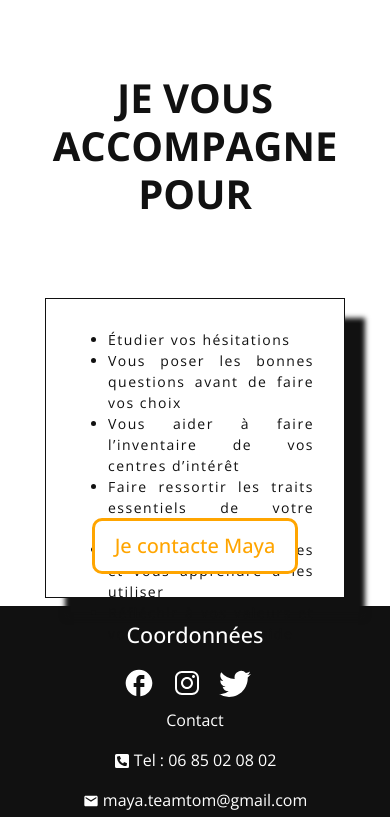
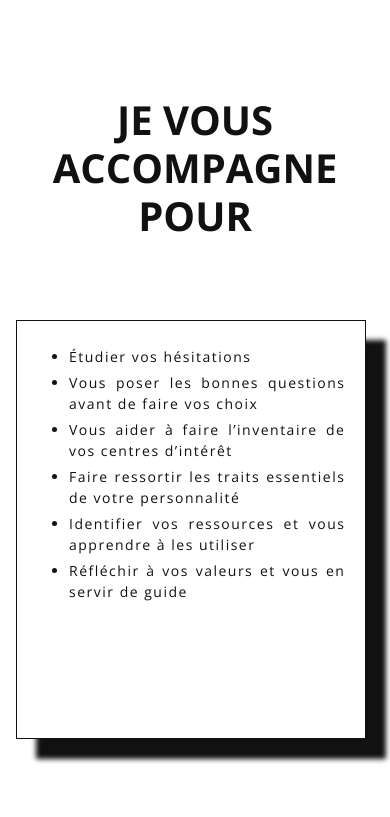
Before and after one commit to ProjectXTN/maya-coach, a React (Create React App) app: page /orienter in a window 390 px wide. Shown: the part 1028-1845 px from the top of the page. Built offline with nearby package versions, Linux system fonts and the light colour scheme.

Commit message:
responsive Orienter

```diff
--- a/src/pages/Orienter/index.jsx
+++ b/src/pages/Orienter/index.jsx
@@ -70,13 +70,9 @@ const Orienter = () => {
                             </ul>
                         </p>
             </TextOrientation>
-
-            <BgRow>
-                {/* <img src={ imageEtudiant2 }></img> */}
-            </BgRow>
         </Container2>
 
-        <div className='text-center'>
+        <div className='text-center mt-5'>
             <Button title="Je contacte Maya" variant='secundary' onClick={handleClickToContact}/>
         </div>
     </motion.div>
--- a/src/pages/Orienter/styles.js
+++ b/src/pages/Orienter/styles.js
@@ -31,13 +31,15 @@ export const Container2 = styled.div`
     width: 80%;
 
     @media screen and (width <= 1200px) {
-        margin-top: -10%;
+        margin-top: 0%;
+        height: 40vh;
     }
 
 
     @media screen and (width <= 750px) {
         margin-top: 3rem;
         width: 100%;
+        height: 80vh;
 
     }
 `
@@ -105,8 +107,8 @@ export const Row = styled.div`
 
         img{
             width: 60%;
-            margin-top: -11%;
-            margin-left: 80%;
+            margin-top: 0%;
+            margin-left: 70%;
 
         }
     }
@@ -164,8 +166,8 @@ export const TextOrientation = styled.div`
         height: 70%;
 
         p{
-            height: 200px;
-            width: 600px;
+            height: 250px;
+            width: 640px;
             font-size: 16px;
             padding: 30px;
         }
@@ -173,15 +175,20 @@ export const TextOrientation = styled.div`
 
 
     @media screen and (width <= 750px) {
-        height: 50%;
+        height: 100%;
         margin-top: 3rem;
         margin-left: -3rem;
 
         p{
-            height: 300px;
-            width: 300px;
+            margin-left: 4rem;
+            height: 100%;
+            width: 80%;
             font-size: 14px;
-            padding: 30px;
+            padding: 20px;
+        }
+
+        li{
+            padding-top: 5px;
         }
     }
 `
```
